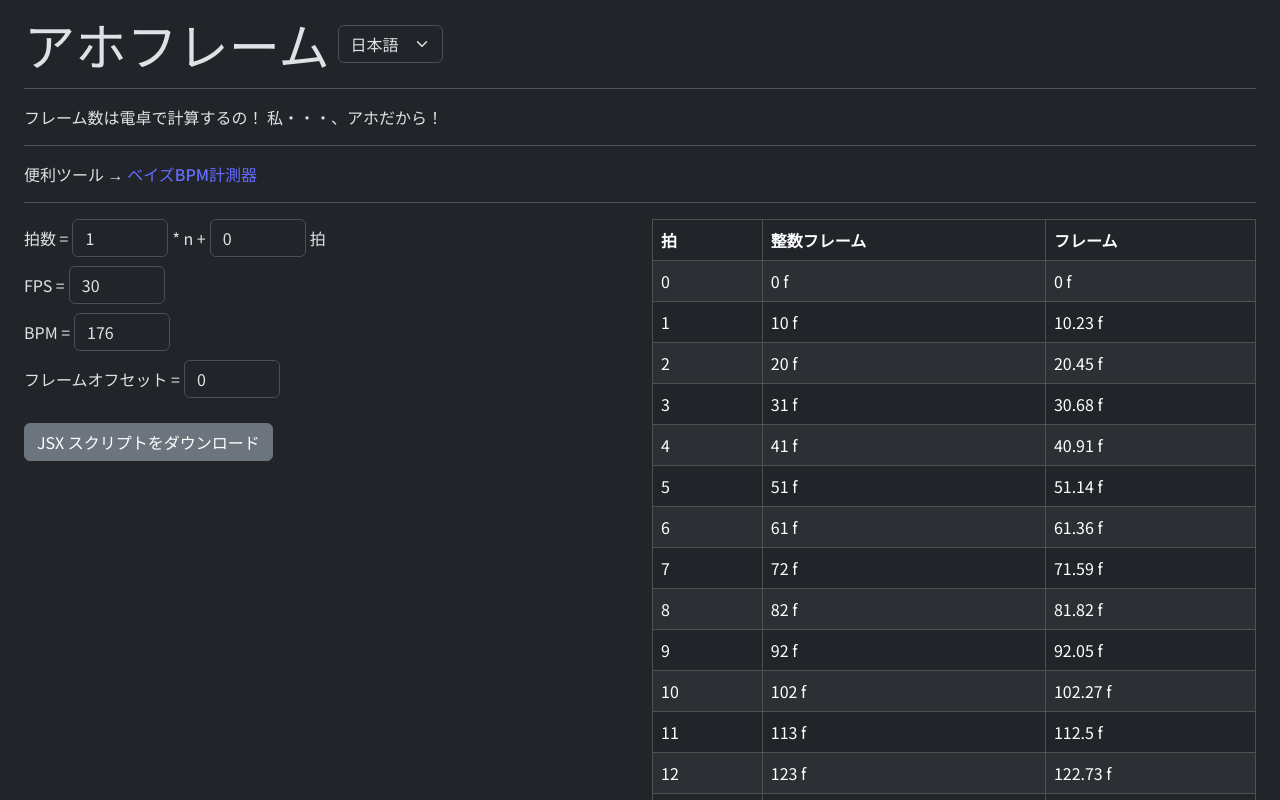
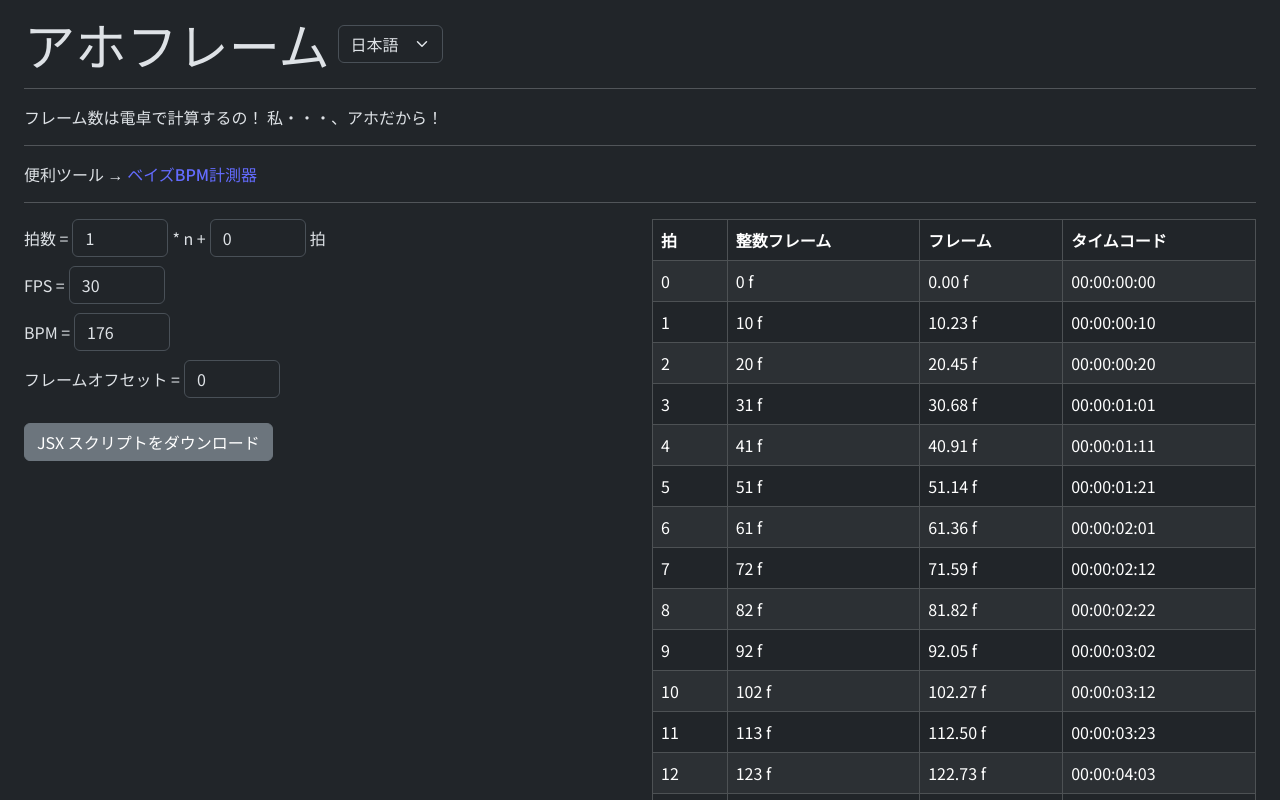
Before and after one commit to yuinore/aho-frame, a React (Vite) app: page / in a window 1280 px wide. Shown: the top 800 px of the page. Built offline with nearby package versions, Linux system fonts and the light colour scheme.

Commit message:
add Timecode; fix decimal frame formatting

```diff
--- a/src/App.tsx
+++ b/src/App.tsx
@@ -7,9 +7,18 @@ import Table from 'react-bootstrap/Table';
 import { generateJsxScript } from './downloadScript.ts';
 import { downloadText } from './downloadText.ts';
 import { getDefaultForm, readSettings, writeSettings } from './cookie.ts';
+import { formatTimecode } from './formatTimecode.ts';
 
 const BPM_COUNTER_URL = 'https://yuinore.moe/bayes_bpm_counter.html';
 const ROW_COUNT = 512;
+
+interface FrameRow {
+  beat: number;
+  frameInt: string;
+  frameDec: string;
+  frameIntNum: number;
+  timecode: string;
+}
 
 function parseNum(value: string, fallback: number): number {
   const n = parseFloat(value);
@@ -85,12 +94,7 @@ function App() {
       bpm,
       frameOffset,
     );
-    const result: {
-      beat: number;
-      frameInt: string;
-      frameDec: string;
-      frameIntNum: number;
-    }[] = [];
+    const result: FrameRow[] = [];
     for (let x = 0; x < ROW_COUNT; x++) {
       const beat = x * beatInterval + beatOffset;
       const frame = ((60 * fps) / (bpm || 1)) * beat + frameOffset;
@@ -99,8 +103,9 @@ function App() {
       result.push({
         beat,
         frameInt: `${frameIntNum} f`,
-        frameDec: `${frameDec} f`,
+        frameDec: `${frameDec.toFixed(2)} f`,
         frameIntNum,
+        timecode: formatTimecode(frameIntNum, fps),
       });
     }
     return result;
@@ -237,6 +242,7 @@ function App() {
                 <th>{t('tableBeat')}</th>
                 <th>{t('tableFrameInt')}</th>
                 <th>{t('tableFrame')}</th>
+                <th>{t('tableTimecode')}</th>
               </tr>
             </thead>
             <tbody>
@@ -245,6 +251,7 @@ function App() {
                   <td>{row.beat}</td>
                   <td>{row.frameInt}</td>
                   <td>{row.frameDec}</td>
+                  <td>{row.timecode}</td>
                 </tr>
               ))}
             </tbody>
--- /dev/null
+++ b/src/formatTimecode.ts
@@ -0,0 +1,9 @@
+export function formatTimecode(totalFrames: number, fps: number): string {
+  const pad = (n: number) => String(Math.floor(Math.abs(n))).padStart(2, '0');
+  const totalSeconds = Math.floor(totalFrames / fps);
+  const framePart = Math.round(totalFrames - totalSeconds * fps);
+  const hours = Math.floor(totalSeconds / 3600);
+  const minutes = Math.floor((totalSeconds % 3600) / 60);
+  const seconds = totalSeconds % 60;
+  return `${pad(hours)}:${pad(minutes)}:${pad(seconds)}:${pad(framePart)}`;
+}
--- a/src/locales/en.json
+++ b/src/locales/en.json
@@ -13,6 +13,7 @@
   "tableBeat": "Beat",
   "tableFrameInt": "Frame (int)",
   "tableFrame": "Frame",
+  "tableTimecode": "Timecode",
   "langJapanese": "日本語",
   "langEnglish": "English",
   "ariaBeatInterval": "Beat interval",
--- a/src/locales/ja.json
+++ b/src/locales/ja.json
@@ -13,6 +13,7 @@
   "tableBeat": "拍",
   "tableFrameInt": "整数フレーム",
   "tableFrame": "フレーム",
+  "tableTimecode": "タイムコード",
   "langJapanese": "日本語",
   "langEnglish": "English",
   "ariaBeatInterval": "拍間隔",
```
